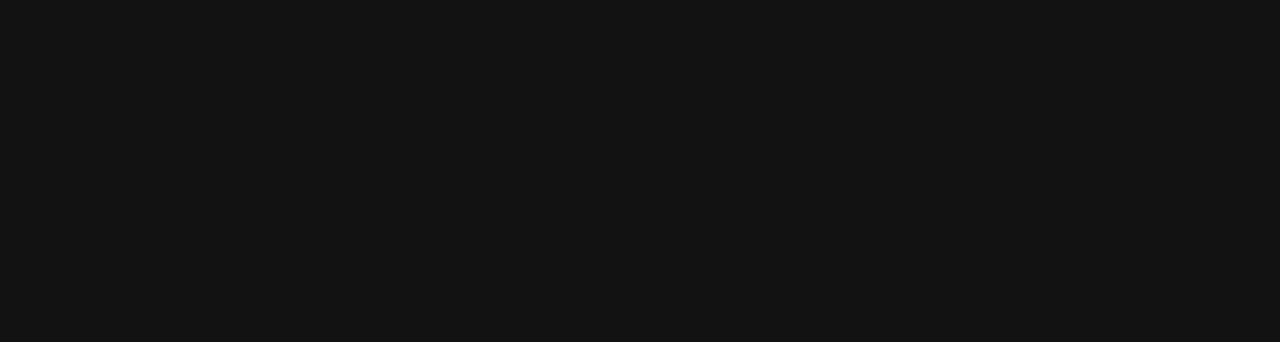
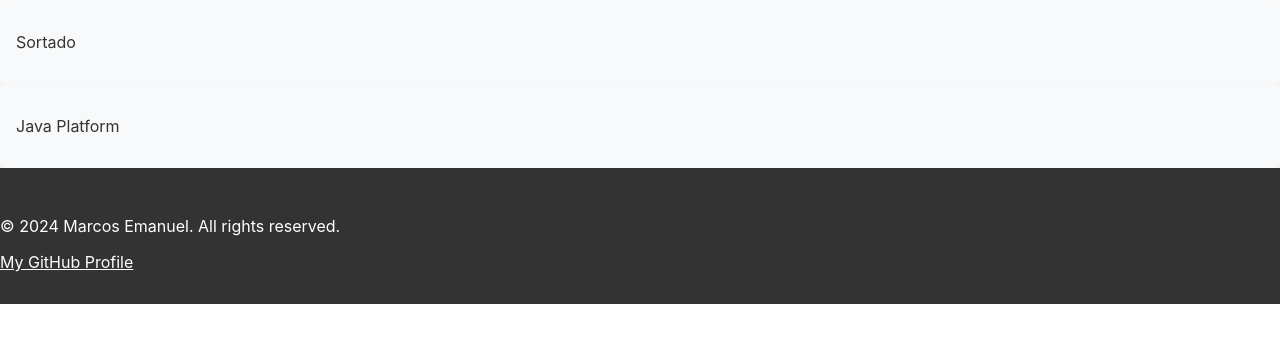
Before and after one commit to marcossFarias/personal-portfolio, a React (Create React App) app: page /projects in a window 1280 px wide. Before the commit this address had no page. Shown: the top 342 px of the page. Built offline with nearby package versions, Linux system fonts and the light colour scheme.

Commit message:
remake old code and improve modularization

```diff
--- a/src/App.css
+++ b/src/App.css
@@ -1,215 +1,76 @@
-/* Default CSS */
-* {
-  margin: 0;
-  padding: 0;
-  box-sizing: border-box;
-}
-html {
-  scroll-behavior: smooth;
-  scroll-padding-top: 75px;
-}
-body {
-  font-weight: 400;
-  overflow-x: hidden;
-  position: relative;
-  background-color: #121212 !important;
-  color: #fff !important;
-  font-family:'Gill Sans', 'Gill Sans MT', Calibri, 'Trebuchet MS', sans-serif !important;
-}
-h1, h2, h3, h4, h5, h6 {
-  margin: 0;
-  padding: 0;
-  line-height: normal;
+/* Cores */
+:root {
+  --primary-color: #1a1a1a;
+  --secondary-color: #333333;
+  --accent-color: #00bcd4;
+  --text-color: #ffffff;
 }
 
-
-/*NavBar CSS*/
-nav.navbar {
-  padding: 18px 0;
-  position: fixed;
-  width: 100%;
-  top: 0;
-  z-index: 9999;
-  transition:  0.32s ease-in-out;
-}
-nav.navbar.scrolled {
-  padding: 0px 0;
-  background-color: #121212;
-}
-nav.navbar a.navbar-brand {
-    width: 9%;
-}
-nav.navbar .navbar-nav .nav-link.navbar-link {
-  font-weight: 400;
-  color: #fff !important;
-  letter-spacing: 0.8px;
-  padding: 0 25px;
-  font-size: 18px;
-  opacity: 0.75;
-}
-nav.navbar .navbar-nav a.nav-link.navbar-link:hover,
-nav.navbar .navbar-nav a.nav-link.navbar-link.active {
-    opacity: 1;
-}
-span.navbar-text {
-    display: flex;
-    align-items: center;
-}
-.navbar-text button {
-  font-weight: 700;
-  color: #fff;
-  border: 1px solid #fff;
-  padding: 18px 34px;
-  font-size: 18px;
-  margin-left: 18px;
-	position: relative;
-	background-color: transparent;
-	transition: 0.3s ease-in-out;
-}
-.navbar-text button span {
-  z-index: 1;
-}
-.navbar-text button::before {
-  content: "";
-  width: 0%;
-  height: 100%;
-  position: absolute;
-  background-color: #fff;
-  left: 0;
-  top: 0;
-  z-index: -1;
-  transition: 0.3s ease-in-out;
-}
-.navbar-text button:hover {
-  color: #121212;
-}
-.navbar-text button:hover::before {
-	content: "";
-	width: 100%;
-	height: 100%;
-	position: absolute;
-}
-nav.navbar .navbar-toggler:active,
-nav.navbar .navbar-toggler:focus {
-	outline: none;
-    box-shadow: none;
-}
-nav.navbar .navbar-toggler-icon {
-  width: 24px;
-  height: 17px;
-  background-image: none;
-  position: relative;
-  border-bottom: 2px solid #fff;
-  transition: all 300ms linear;
-  top: -2px;
-}
-nav.navbar .navbar-toggler-icon:focus {
-	border-bottom: 2px solid #fff;
-}
-nav.navbar .navbar-toggler-icon:after,
-nav.navbar .navbar-toggler-icon:before {
-	width: 24px;
-	position: absolute;
-	height: 2px;
-	background-color: #fff;
-	top: 0;
-	left: 0;
-	content: '';
-	z-index: 2;
-	transition: all 300ms linear;
-}
-nav.navbar .navbar-toggler-icon:after {
-	top: 8px;
-}
-nav.navbar .navbar-toggler[aria-expanded="true"] .navbar-toggler-icon:after {
-	transform: rotate(45deg);
-	background-color: #fff;
-	height: 2px;
-}
-nav.navbar .navbar-toggler[aria-expanded="true"] .navbar-toggler-icon:before {
-	transform: translateY(8px) rotate(-45deg);
-	background-color: #fff;
-	height: 2px;
-}
-nav.navbar .navbar-toggler[aria-expanded="true"] .navbar-toggler-icon {
-	border-color: transparent;
+/* Estilos gerais */
+body {
+  background-color: var(--primary-color);
+  color: var(--text-color);
+  font-family: 'Roboto', sans-serif;
 }
 
-/*Social Icon CSS*/
-.social-icon {
-  display: inline-block;
-  margin-left: 14px;
-}
-.social-icon a {
-  width: 42px;
-  height: 42px;
-  background: rgba(217, 217, 217, 0.1);
-  display: inline-flex;
-  border-radius: 50%;
-  margin-right: 6px;
-  align-items: center;
-  justify-content: center;
-  line-height: 1;
-  border: 1px solid rgba(255, 255, 255, 0.5);
-}
-.social-icon a::before {
-  content: "";
-  width: 42px;
-  height: 42px;
-  position: absolute;
-  background-color: #ffffff;
-  border-radius: 50%;
-  transform: scale(0);
-transition: 0.3s ease-in-out;
-}
-.social-icon a:hover::before {
-  transform: scale(1);
-}
-.social-icon a img {
-width: 40%;
-z-index: 1;
-transition: 0.3s ease-in-out;
-}
-.social-icon a:hover img {
-filter: brightness(0) saturate(100%) invert(0%) sepia(7%) saturate(98%) hue-rotate(346deg) brightness(95%) contrast(86%);
+/* Navbar */
+.navbar {
+  background-color: var(--secondary-color);
 }
 
-
-.App {
-  text-align: center;
+.navbar-brand,
+.nav-link {
+  color: var(--text-color);
 }
 
-.App-logo {
-  height: 40vmin;
-  pointer-events: none;
+.nav-link:hover {
+  color: var(--accent-color);
 }
 
-@media (prefers-reduced-motion: no-preference) {
-  .App-logo {
-    animation: App-logo-spin infinite 20s linear;
-  }
+/* Seções */
+#welcome-section,
+#projects {
+  background-color: var(--secondary-color);
+  padding: 2rem 0;
 }
 
-.App-header {
-  background-color: #282c34;
-  min-height: 100vh;
-  display: flex;
-  flex-direction: column;
-  align-items: center;
-  justify-content: center;
-  font-size: calc(10px + 2vmin);
-  color: white;
+#welcome-section h1 {
+  color: var(--accent-color);
 }
 
-.App-link {
-  color: #61dafb;
+/* Projetos */
+.project-tile {
+  background-color: var(--primary-color);
+  padding: 1rem;
+  border-radius: 0.5rem;
+  box-shadow: 0 0.25rem 0.5rem rgba(0, 0, 0, 0.2);
+  transition: transform 0.3s ease;
 }
 
-@keyframes App-logo-spin {
-  from {
-    transform: rotate(0deg);
-  }
-  to {
-    transform: rotate(360deg);
-  }
+.project-tile:hover {
+  transform: translateY(-0.25rem);
 }
+
+.project-tile a {
+  color: var(--accent-color);
+  text-decoration: none;
+}
+
+.project-tile a:hover {
+  color: var(--text-color);
+}
+
+/* Rodapé */
+#footer {
+  background-color: var(--secondary-color);
+  padding: 2rem 0;
+}
+
+#footer a {
+  color: var(--accent-color);
+  text-decoration: none;
+}
+
+#footer a:hover {
+  color: var(--text-color);
+}
--- a/src/App.js
+++ b/src/App.js
@@ -1,20 +1,8 @@
-import logo from './logo.svg';
-import './App.css';
-import { BrowserRouter, Route, Routes } from 'react-router-dom';
-import NavBar from './components/NavBar';
-import AboutMe from './components/AboutMe';
+import React from 'react';
+import AppRouter from './Router';
 
 function App() {
-  return (
-    <div className="App">
-      <BrowserRouter>
-        <Routes>
-          <Route path="/" element={<NavBar />} />
-          <Route path="/about-me" element={<AboutMe />} />
-        </Routes>
-      </BrowserRouter>
-    </div>
-  );
+  return <AppRouter />;
 }
 
 export default App;
--- /dev/null
+++ b/src/Router.js
@@ -0,0 +1,17 @@
+import React from 'react';
+import { BrowserRouter as Router, Route, Routes } from 'react-router-dom';
+import Home from './components/Home';
+import Projects from './components/Projects';
+import Footer from './components/Footer';
+
+const AppRouter = () => (
+  <Router>
+    <Routes>
+      <Route path="/" element={<Home />} />
+      <Route path="/projects" element={<Projects />} />
+    </Routes>
+    <Footer />
+  </Router>
+);
+
+export default AppRouter;
--- a/src/components/AboutMe.js
+++ /dev/null
@@ -1,29 +0,0 @@
-import React from 'react';
-import Container from 'react-bootstrap/Container';
-import Row from 'react-bootstrap/Row';
-import Col from 'react-bootstrap/Col';
-import Image from 'react-bootstrap/Image';
-
-function AboutMe() {
-  return (
-    <Container className="about-me-container">
-      <Row>
-        <Col xs={12} sm={6} md={4} lg={3} xl={2}>
-
-
-        </Col>
-        <Col xs={12} sm={6} md={8} lg={9} xl={10}>
-          <h1>About Me</h1>
-          <p>Here's a brief summary of who I am and what I'm about:</p>
-          <ul>
-            <li>I'm a [insert your profession/interests here], with a passion for [insert specific areas of interest].</li>
-            <li>I've been [insert relevant experience or qualifications].</li>
-            <li>My goal is to [insert your goals or aspirations].</li>
-          </ul>
-        </Col>
-      </Row>
-    </Container>
-  );
-}
-
-export default AboutMe;
--- /dev/null
+++ b/src/components/Footer.js
@@ -0,0 +1,18 @@
+import React from 'react';
+import { Container, Row, Col } from 'react-bootstrap';
+import './styles.css';
+
+const Footer = () => (
+  <footer id="footer">
+    <Container fluid>
+      <Row className="pt-5">
+        <Col xs={12} md={6} lg={4} xl={3}>
+          <p>&copy; 2024 Marcos Emanuel. All rights reserved.</p>
+          <a id="profile-link" href="https://github.com/marcossFarias" target="_blank" rel="noopener noreferrer">My GitHub Profile</a>
+        </Col>
+      </Row>
+    </Container>
+  </footer>
+);
+
+export default Footer;
--- /dev/null
+++ b/src/components/Home.js
@@ -0,0 +1,25 @@
+import React from 'react';
+import { Container, Navbar, Nav, NavItem, NavLink } from 'react-bootstrap';
+import { Link } from 'react-router-dom';
+import './styles.css';
+
+const Home = () => (
+  <div>
+    <Navbar expand="lg">
+      <Navbar.Brand as={Link} to="/">Marcos Portfolio Page</Navbar.Brand>
+      <Nav className="ml-auto" activeKey="/home">
+        <NavItem>
+          <NavLink as={Link} to="/projects">Projects</NavLink>
+        </NavItem>
+      </Nav>
+    </Navbar>
+
+    <div id="welcome-section" fluid>
+      <Container>
+        <h1>Marcos Portfolio Page</h1>
+      </Container>
+    </div>
+  </div>
+);
+
+export default Home;
--- /dev/null
+++ b/src/components/Projects.js
@@ -0,0 +1,23 @@
+import React from 'react';
+import { Container, Row, Col } from 'react-bootstrap';
+import './styles.css';
+
+const Projects = () => (
+  <Container>
+    <Row id="projects" className="py-5">
+      <Col xs={12} md={6} lg={4} xl={3}>
+        <div className="project-tile">
+          <p><a href="https://github.com/marcossFarias/sortado">Sortado</a></p>
+        </div>
+      </Col>
+
+      <Col xs={12} md={6} lg={4} xl={3}>
+        <div className="project-tile">
+          <p><a href="https://www.java.com/" target="_blank" rel="noopener noreferrer">Java Platform</a></p>
+        </div>
+      </Col>
+    </Row>
+  </Container>
+);
+
+export default Projects;
--- /dev/null
+++ b/src/components/styles.css
@@ -0,0 +1,61 @@
+/* Home.js */
+.navbar {
+    background-color: #333;
+    color: #fff;
+  }
+
+  .navbar-brand,
+  .nav-link {
+    color: #fff;
+  }
+
+  .nav-link:hover {
+    color: #ccc;
+  }
+
+  #welcome-section {
+    background-color: #f8f9fa;
+    padding: 5rem 0;
+    text-align: center;
+  }
+
+  /* Projects.js */
+  #projects {
+    background-color: #fff;
+  }
+
+  .project-tile {
+    background-color: #f8f9fa;
+    padding: 1rem;
+    border-radius: 5px;
+    box-shadow: 0 2px 4px rgba(0, 0, 0, 0.1);
+    transition: box-shadow 0.3s ease;
+  }
+
+  .project-tile:hover {
+    box-shadow: 0 4px 8px rgba(0, 0, 0, 0.2);
+  }
+
+  .project-tile a {
+    color: #333;
+    text-decoration: none;
+  }
+
+  .project-tile a:hover {
+    color: #007bff;
+  }
+
+  /* Footer.js */
+  #footer {
+    background-color: #333;
+    color: #fff;
+    padding: 2rem 0;
+  }
+
+  #footer a {
+    color: #fff;
+  }
+
+  #footer a:hover {
+    color: #ccc;
+  }
```
Also changed, not shown: src/components/NavBar.js (deleted, +0 -60 lines).
